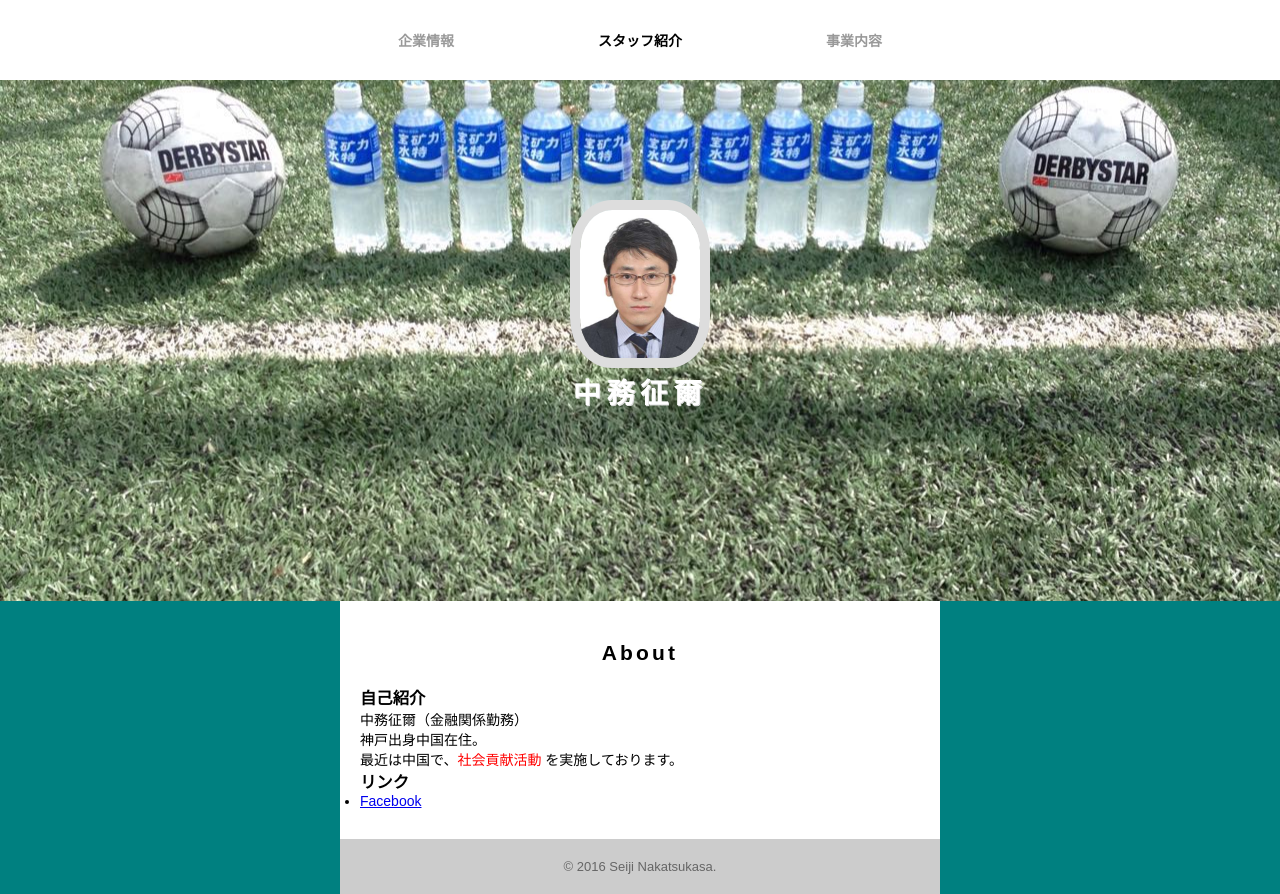
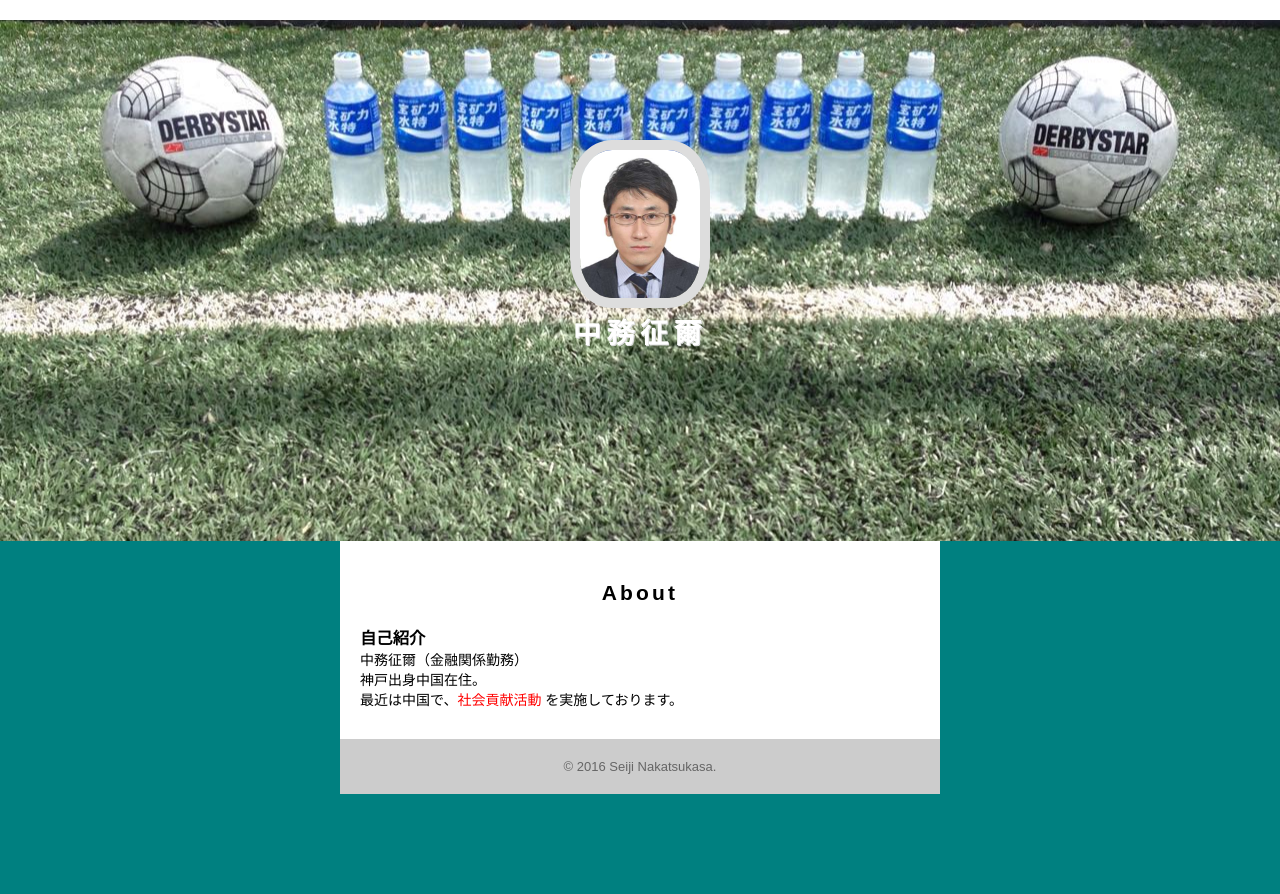
Before and after one commit to namusann/namusann.github.io, a plain HTML site: page index.html in a window 1280 px wide. After the commit the page ends 800 px from the top, so only its background shows below. Drawn offline with Linux system fonts and the light colour scheme.

Commit message:
removed missing links updated index.html

```diff
--- a/index.html
+++ b/index.html
@@ -2,21 +2,17 @@
 <html lang="ja">
   <head>
     <meta charset="utf-8" />
-    <meta name="description" content="">
+    <meta name="description" content="スポーツを通じた社会貢献事業を手がけています。">
     <title>事業紹介</title>
     <link rel="stylesheet" href="staff.css" />
   </head>
   <body>
     <header>
       <nav>
-        <ul>
-          <li><a href="company.html">企業情報</a></li>
-          <li><a href="staff.html" class="selected">スタッフ紹介</a></li>
-          <li><a href="business.html">事業内容</a></li>
-        </ul>
+
       </nav>
       <div id="logo">
-        <img src="profile.jpg" alt="" />
+        <img src="profile.jpg" alt="北京の日系サッカースクール" />
         <h1>中務征爾</h1>
       </div>
     </header>
@@ -27,10 +23,7 @@
         <p>中務征爾（金融関係勤務）</p>
         <p>神戸出身中国在住。</p>
         <p>最近は中国で、<span class="red">社会貢献活動</span> を実施しております。</p>
-        <h3>リンク</h3>
-        <ul>
-          <li><a href="https://www.facebook.com/tarokirameki" target="_blank">Facebook</a></li>
-        </ul>
+
       </section>
       <footer>
         <p>&copy; 2016 Seiji Nakatsukasa.</p>
```
